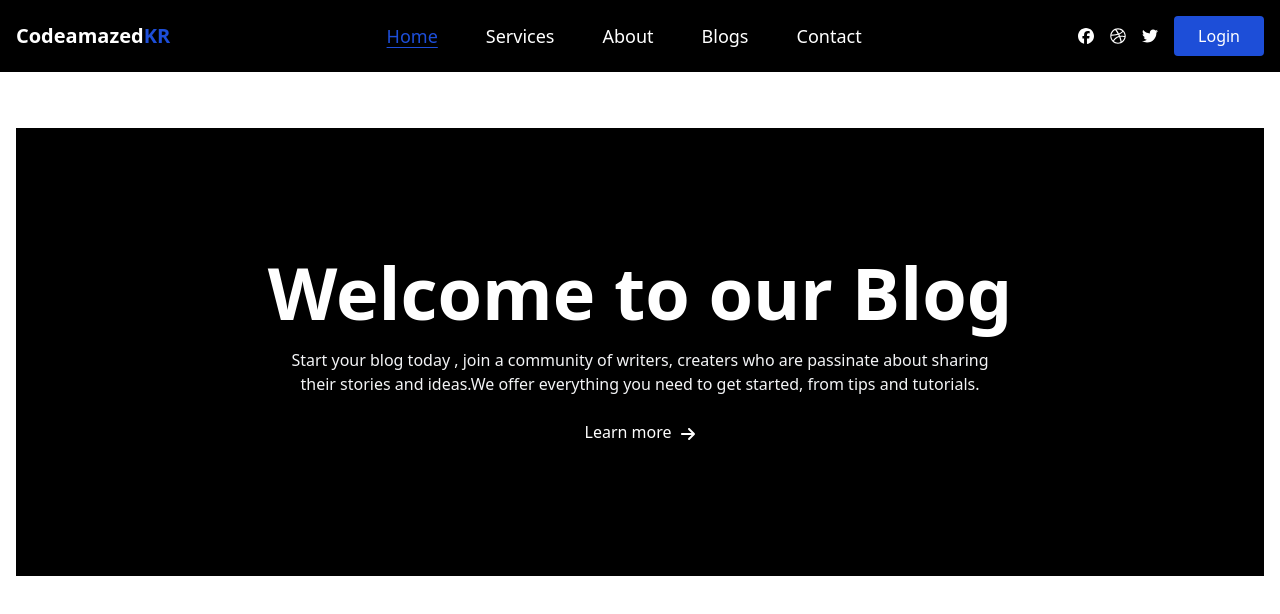
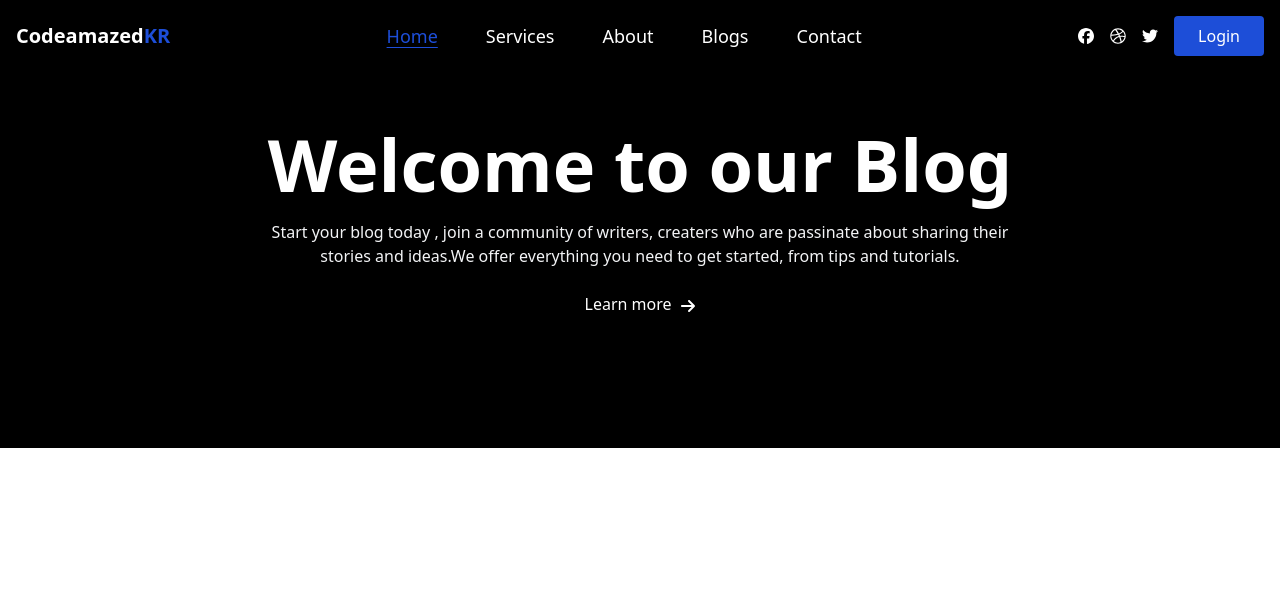
Before and after one commit to rai-Khushboo/Bytes-And-Insights, a React (Vite) app: page / in a window 1280 px wide. Shown: the top 614 px of the page. Built offline with nearby package versions, Linux system fonts and the light colour scheme.

Commit message:
Debugging for banner

```diff
--- a/src/pages/Home.jsx
+++ b/src/pages/Home.jsx
@@ -2,7 +2,7 @@ import React from 'react'
 import Banner from '../components/Banner'
 const Home = () => {
   return (
-    <div className='px-4 py-32'>
+    <div className=''>
       <Banner />
     </div>
   )
```
